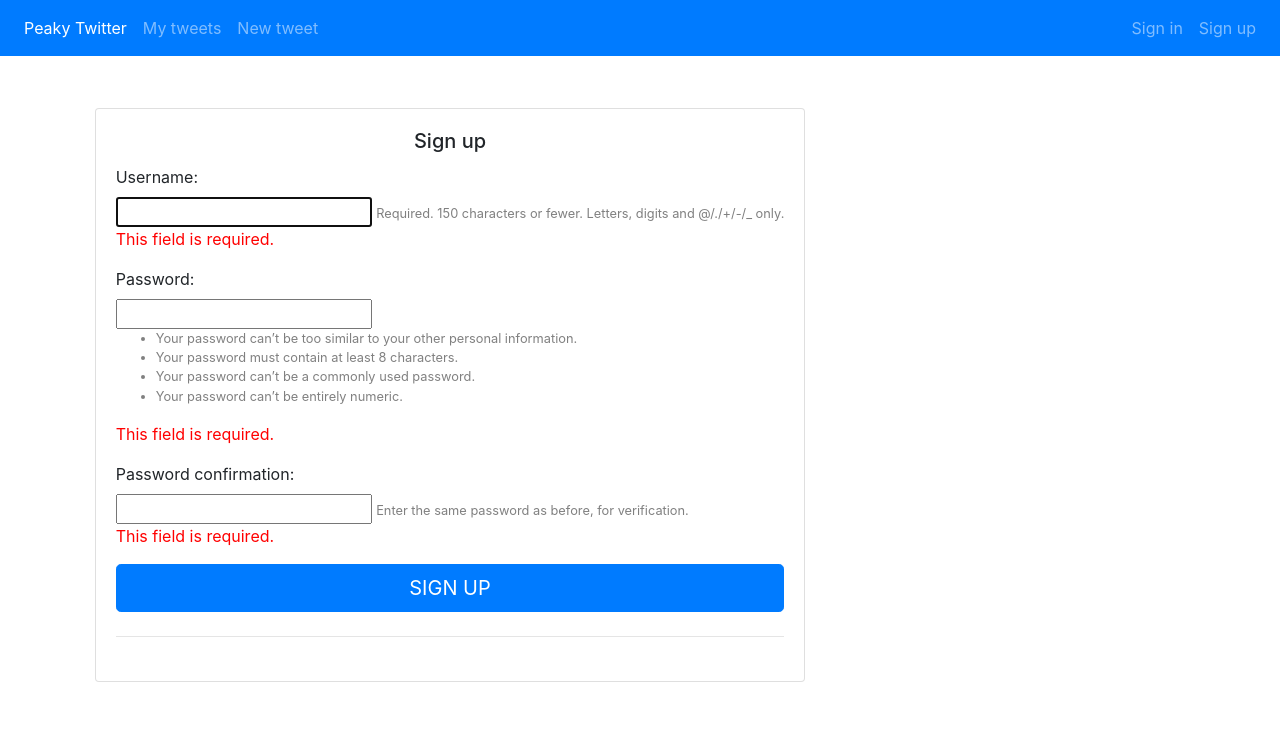
After one commit to niedziol/peaky-twitter, a Django app: page /accounts/signup/ in a window 1280 px wide. The commit adds this page. Shown: the top 729 px of the page. Run offline with Django 3.2, Linux system fonts and the light colour scheme; some libraries are stand-ins or nearby versions.

Commit message:
Add signup

```diff
--- /dev/null
+++ b/peaky_twitter/accounts/templates/accounts/signup.html
@@ -0,0 +1,30 @@
+{% extends 'base.html' %}
+
+{% block content %}
+
+  <div class="row">
+    <div class="mx-auto">
+      <div class="card card-signin my-5">
+        <div class="card-body">
+          <h5 class="card-title text-center">Sign up</h5>
+          <form method="post" action="{% url 'signup' %}" class="form-signin">
+            {% csrf_token %}
+            {% for field in form %}
+              {{ field.label_tag }}<br>
+              {{ field }}
+              {% if field.help_text %}
+                <small style="color: grey">{{ field.help_text }}</small>
+              {% endif %}
+              {% for error in field.errors %}
+                <p style="color: red">{{ error }}</p>
+              {% endfor %}
+            {% endfor %}
+            <button class="btn btn-lg btn-primary btn-block text-uppercase" type="submit">Sign up</button>
+            <hr class="my-4">
+          </form>
+        </div>
+      </div>
+    </div>
+  </div>
+
+{% endblock %}
--- a/peaky_twitter/accounts/urls.py
+++ b/peaky_twitter/accounts/urls.py
@@ -1,9 +1,9 @@
 from django.urls import path
 from django.contrib.auth import views as auth_views
-from . import views
+from .views import signup_view
 
 urlpatterns = [
-    path('login/', auth_views.LoginView.as_view(template_name='login.html'), name='login'),
+    path('login/', auth_views.LoginView.as_view(template_name='accounts/login.html'), name='login'),
     path('logout/', auth_views.LogoutView.as_view(), name='logout'),
-    #path('signup/', signup.as_view(), name='signup')
+    path('signup/', signup_view, name="signup")
 ]
--- a/peaky_twitter/accounts/views.py
+++ b/peaky_twitter/accounts/views.py
@@ -1,3 +1,15 @@
-from django.shortcuts import render
+from django.contrib.auth import login, authenticate
+from django.contrib.auth.forms import UserCreationForm
+from django.shortcuts import render, redirect
 
-# Create your views here.
+
+def signup_view(request):
+    form = UserCreationForm(request.POST)
+    if form.is_valid():
+        form.save()
+        username = form.cleaned_data.get('username')
+        password = form.cleaned_data.get('password1')
+        user = authenticate(username=username, password=password)
+        login(request, user)
+        return redirect('index')
+    return render(request, 'accounts/signup.html', {'form': form})
--- a/peaky_twitter/peaky_twitter/settings.py
+++ b/peaky_twitter/peaky_twitter/settings.py
@@ -77,7 +77,6 @@ LOGOUT_REDIRECT_URL = '/tweets/'
 
 WSGI_APPLICATION = 'peaky_twitter.wsgi.application'
 
-
 # Database
 # https://docs.djangoproject.com/en/2.2/ref/settings/#databases
 
--- a/peaky_twitter/tweets/templates/base.html
+++ b/peaky_twitter/tweets/templates/base.html
@@ -29,7 +29,7 @@
             <a class="nav-link dropdown-toggle" href="#" id="navbardrop" data-toggle="dropdown">
               {{ user.username }}
             </a>
-            <div class="dropdown-menu">
+            <div class="dropdown-menu dropdown-menu-right">
               <a class="dropdown-item" href="{% url 'my_tweets' %}">My tweets</a>
               <a class="dropdown-item" href="{% url 'logout' %}">Logout</a>
             </div>
@@ -41,7 +41,7 @@
             <a class="nav-link" href="{% url 'login' %}">Sign in</a>
           </li>
           <li class="nav-item">
-            <a class="nav-link" href="{% url 'post_new' %}">Sign up</a>
+            <a class="nav-link" href="{% url 'signup' %}">Sign up</a>
           </li>
         </ul>
       {% endif %}
```
Also changed, not shown: peaky_twitter/accounts/templates/accounts/login.html (added, +43 -0 lines), peaky_twitter/accounts/templates/login.html (deleted, +0 -38 lines), peaky_twitter/tweets/templates/tweets/post_details.html (+6 -4 lines), peaky_twitter/tweets/templates/tweets/post_edit.html (+12 -5 lines), peaky_twitter/tweets/views.py (+0 -15 lines).
